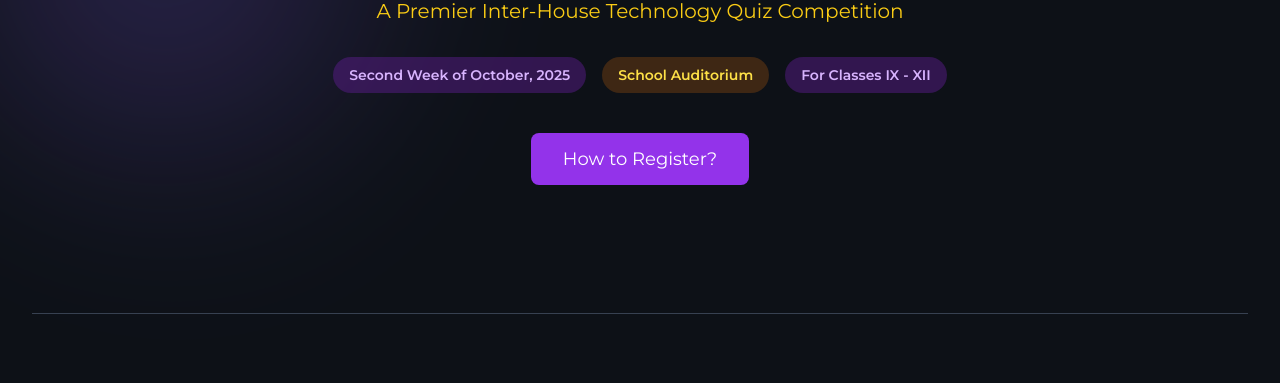
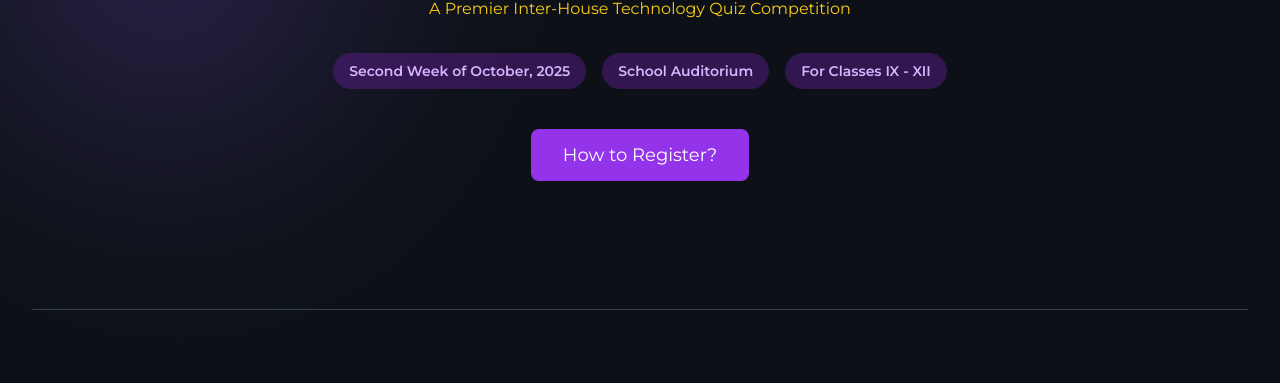
Before and after one commit to syncshreyansh/THE-BITS-AND-GEARS-SHOW, a plain HTML site: page index.html in a window 1280 px wide. Shown: the part 271-654 px from the top of the page. Drawn offline with nearby package versions, Linux system fonts and the light colour scheme.

Commit message:
index.html

```diff
--- a/index.html
+++ b/index.html
@@ -228,7 +228,7 @@
             The BITS AND GEARS <br class="md:hidden" />Show 2025
           </h1>
           <p
-            class="mt-4 text-lg md:text-xl text-yellow-400 max-w-3xl mx-auto mont"
+            class="mt-4 text-lg md:text-base text-yellow-400 max-w-3xl mx-auto mont"
           >
             A Premier Inter-House Technology Quiz Competition
           </p>
@@ -239,7 +239,7 @@
               Second Week of October, 2025
             </div>
             <div
-              class="bg-yellow-900/50 text-yellow-300 text-sm font-semibold px-4 py-2 rounded-full"
+              class="bg-purple-900/50 text-purple-300 text-sm font-semibold px-4 py-2 rounded-full"
             >
               School Auditorium
             </div>
```
